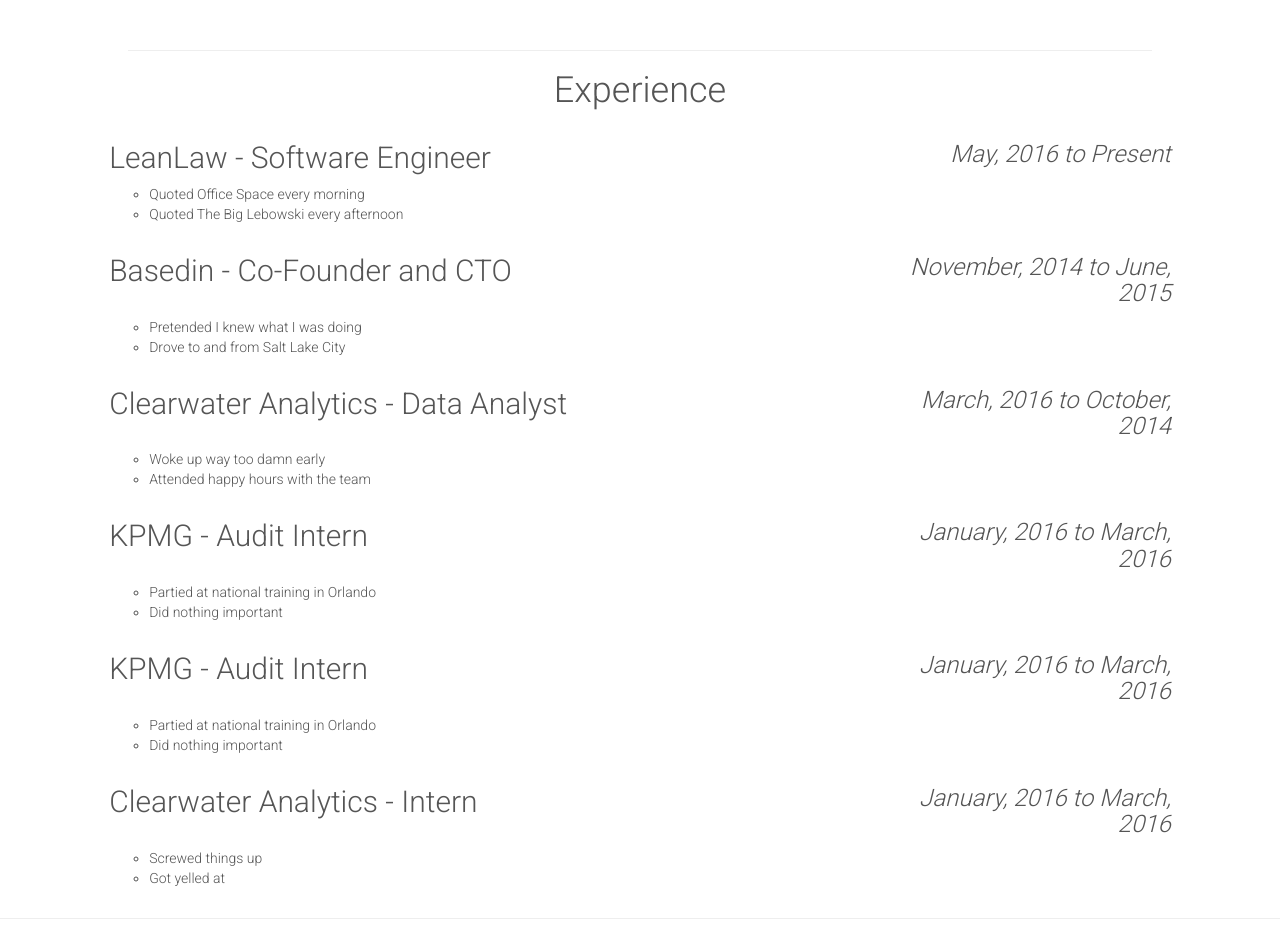
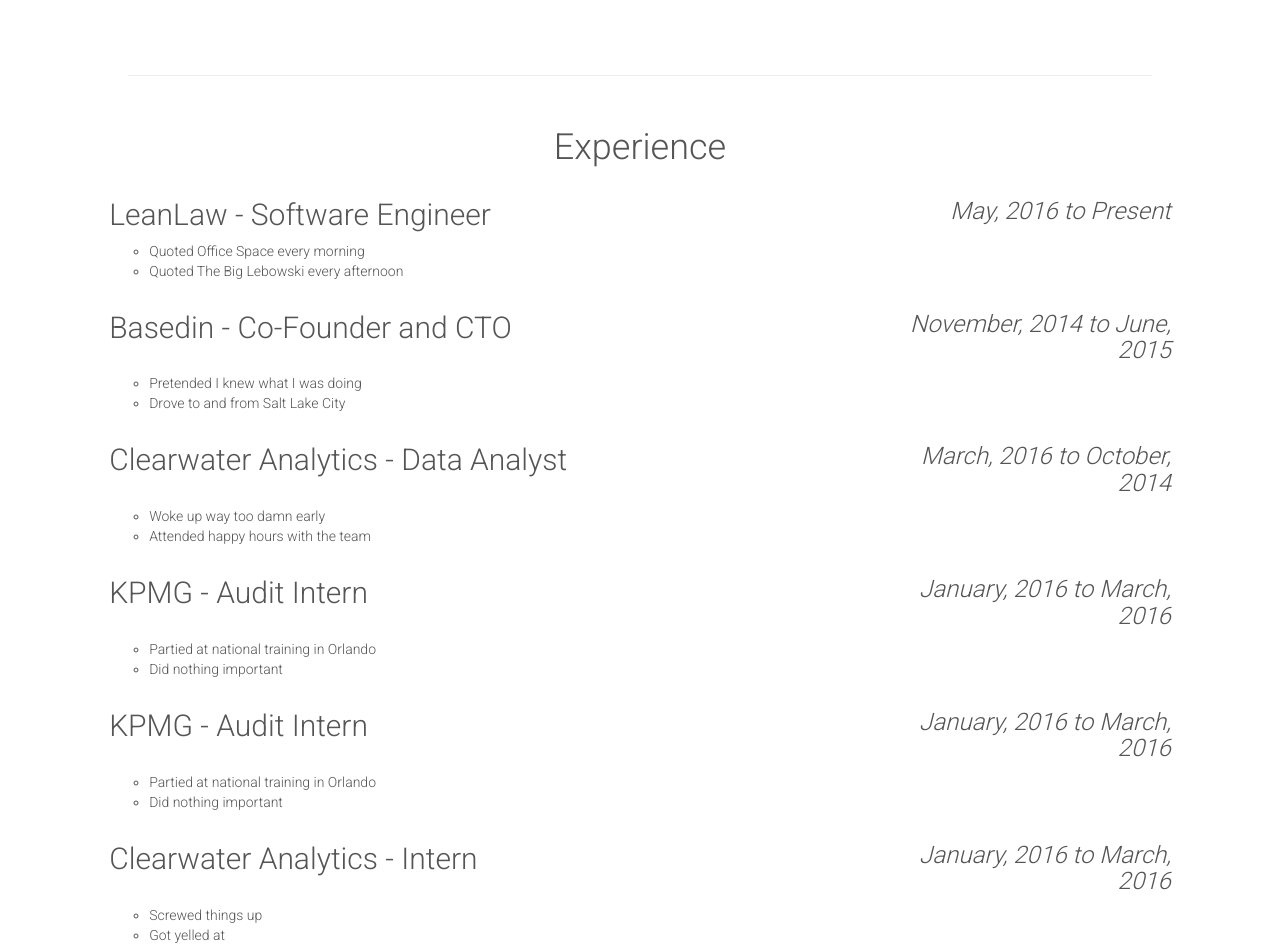
Before and after one commit to hoppyhackers/angular-resume-builder-lesson-4, a website: page index.html in a window 1280 px wide. Shown: the part 1059-2007 px from the top of the page. Drawn offline with nearby package versions, Linux system fonts and the light colour scheme.

Commit message:
Update style.css

```diff
--- a/css/style.css
+++ b/css/style.css
@@ -6,6 +6,10 @@
 }
 .container-fluid {
 	padding: 0px;
+}
+hr {
+	width: 80%;
+	margin: 2.5% 10%;
 }
 
 /*-- SUMMARY --*/
@@ -37,10 +41,6 @@
 }
 
 /*-- SKILLS --*/
-.skills hr {
-	width: 80%;
-	margin: 0% 10%;
-}
 .skills table {
 	table-layout: fixed;
 	margin: 5% 0%;
```
